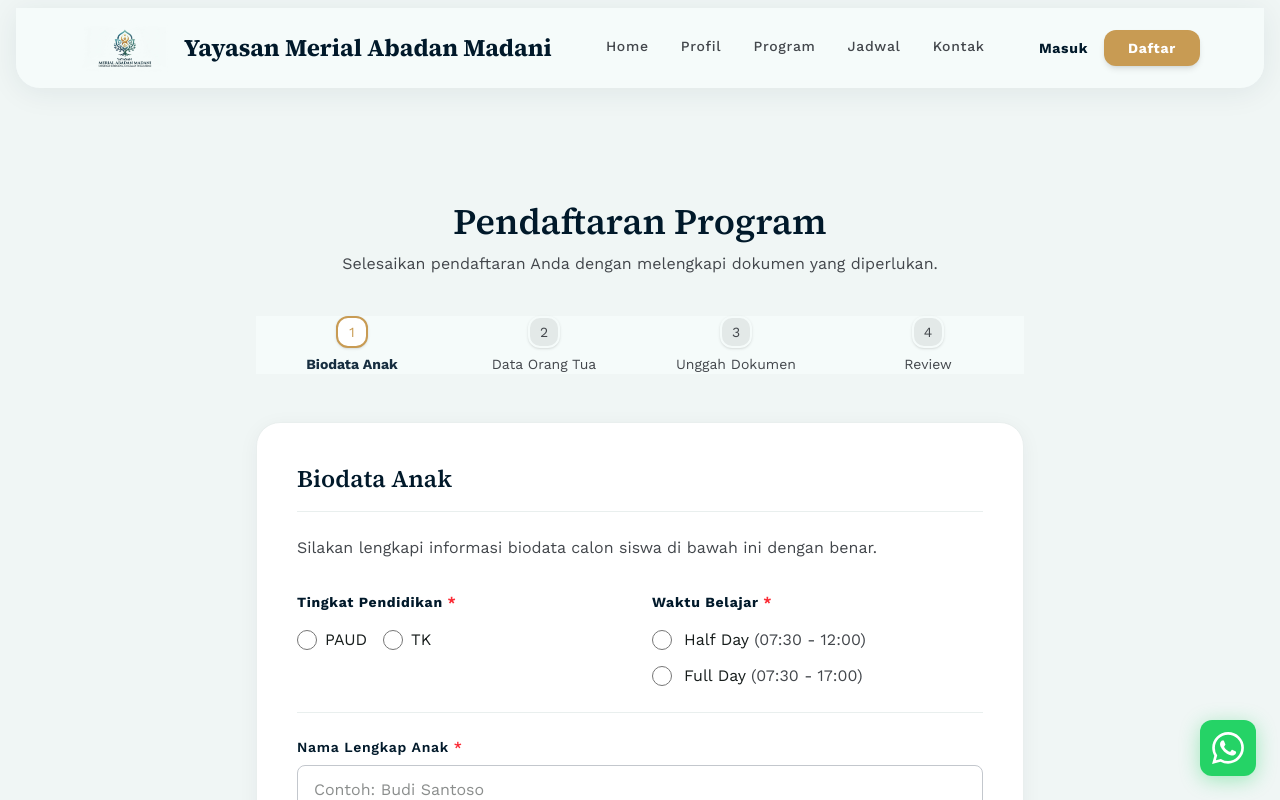
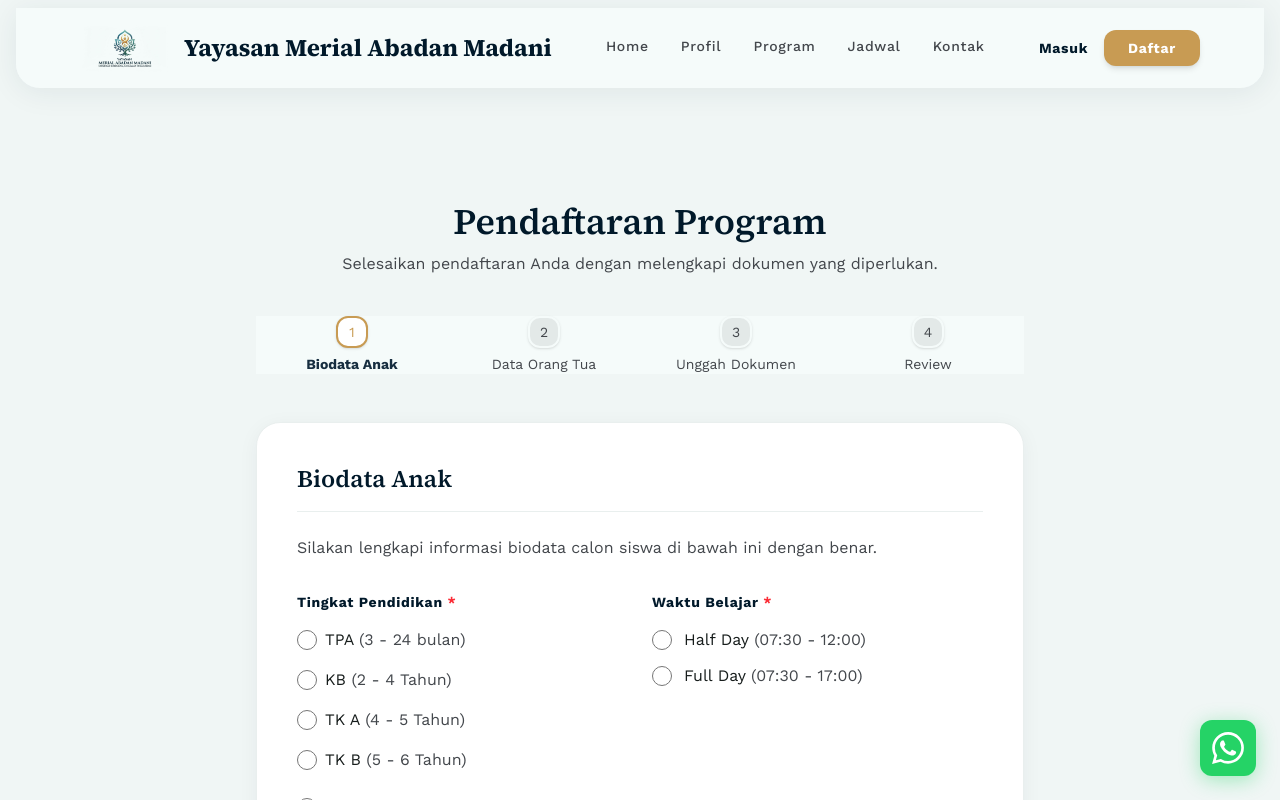
Before and after one commit to smocksec/yayasan-merial-abadan, a Next.js app: page /pendaftaran in a window 1280 px wide. Shown: the top 800 px of the page. Built offline with nearby package versions, Linux system fonts and the light colour scheme; no server answers.

Commit message:
fix: form regis ux experience

```diff
--- a/src/app/dashboard/page.tsx
+++ b/src/app/dashboard/page.tsx
@@ -133,8 +133,8 @@ export default function Dashboard() {
           </div>
           <Link href="/pendaftaran">
             <button className="bg-tertiary-fixed text-on-tertiary-fixed font-label-md text-label-md px-6 py-3 hover:bg-tertiary-fixed-dim transition-colors shadow-sm flex items-center gap-2 rounded-full border border-transparent">
-              <span className="material-symbols-outlined">add</span>
-              Daftarkan Anak
+              <span className="material-symbols-outlined">{registrations.length > 0 ? "edit" : "add"}</span>
+              {registrations.length > 0 ? "Edit Data Anak" : "Daftarkan Anak"}
             </button>
           </Link>
         </div>
--- a/src/app/pendaftaran/page.tsx
+++ b/src/app/pendaftaran/page.tsx
@@ -1,7 +1,7 @@
 "use client";
 
 import Link from "next/link";
-import { useState } from "react";
+import { useState, useEffect } from "react";
 import { createBrowserClient } from "@supabase/ssr";
 import { useRouter } from "next/navigation";
 
@@ -10,6 +10,9 @@ export default function Pendaftaran() {
   const [allFormData, setAllFormData] = useState<any>({});
   const [isSubmitting, setIsSubmitting] = useState(false);
   const [uploadedFiles, setUploadedFiles] = useState<{ [key: string]: string }>({});
+  const [initialData, setInitialData] = useState<any>(null);
+  const [registrationId, setRegistrationId] = useState<string | null>(null);
+  const [isLoadingData, setIsLoadingData] = useState(true);
   const router = useRouter();
 
   const supabase = createBrowserClient(
@@ -17,12 +20,96 @@ export default function Pendaftaran() {
     process.env.NEXT_PUBLIC_SUPABASE_PUBLISHABLE_KEY!
   );
 
+  useEffect(() => {
+    const fetchExistingData = async () => {
+      const { data: { user } } = await supabase.auth.getUser();
+      if (user) {
+        const { data } = await supabase
+          .from('registrations')
+          .select('*')
+          .eq('user_id', user.id)
+          .order('created_at', { ascending: false })
+          .limit(1)
+          .single();
+
+        if (data) {
+          setInitialData(data.data_lengkap || {});
+          setAllFormData(data.data_lengkap || {});
+          setRegistrationId(data.id);
+          if (data.data_lengkap) {
+            setUploadedFiles({
+              file_upload: data.data_lengkap.file_upload?.name || '',
+              ktp_ortu: data.data_lengkap.ktp_ortu?.name || '',
+              kk: data.data_lengkap.kk?.name || '',
+              pas_foto: data.data_lengkap.pas_foto?.name || '',
+            });
+          }
+        }
+      }
+      setIsLoadingData(false);
+    };
+    fetchExistingData();
+  }, []);
+
+  useEffect(() => {
+    if (initialData && Object.keys(initialData).length > 0) {
+      const form = document.getElementById('pendaftaran-form') as HTMLFormElement;
+      if (form) {
+        Object.entries(initialData).forEach(([key, value]) => {
+          const inputs = form.elements.namedItem(key);
+          if (inputs) {
+            if (inputs instanceof RadioNodeList) {
+              inputs.forEach((radio: any) => {
+                if (radio.value === value) radio.checked = true;
+                if (radio.type === 'checkbox' && Array.isArray(value) && value.includes(radio.value)) {
+                  radio.checked = true;
+                }
+              });
+            } else {
+              const input = inputs as HTMLInputElement;
+              if (input.type === 'checkbox') {
+                 if (Array.isArray(value)) {
+                   input.checked = value.includes(input.value);
+                 } else {
+                   input.checked = input.value === value;
+                 }
+              } else if (input.type !== 'file') {
+                input.value = value as string;
+              }
+            }
+          }
+        });
+      }
+    }
+  }, [step, initialData]);
+
   const handleNext = async (e: React.FormEvent<HTMLFormElement>) => {
     e.preventDefault();
 
     // Simpan data dari step saat ini
     const currentFormData = new FormData(e.currentTarget);
-    const data = Object.fromEntries(currentFormData.entries());
+    const data: any = {};
+
+    currentFormData.forEach((value, key) => {
+      if (value instanceof File && value.size === 0) return;
+      if (!data[key]) {
+        data[key] = value;
+      } else {
+        if (!Array.isArray(data[key])) {
+          data[key] = [data[key]];
+        }
+        data[key].push(value);
+      }
+    });
+
+    ['file_upload', 'ktp_ortu', 'kk', 'pas_foto'].forEach(fileField => {
+       if (!data[fileField] && uploadedFiles[fileField]) {
+         data[fileField] = { name: uploadedFiles[fileField] };
+       } else if (data[fileField] instanceof File) {
+         data[fileField] = { name: data[fileField].name };
+       }
+    });
+
     const mergedData = { ...allFormData, ...data };
     setAllFormData(mergedData);
 
@@ -35,14 +122,23 @@ export default function Pendaftaran() {
       try {
         const { data: { user } } = await supabase.auth.getUser();
 
-        const { error } = await supabase.from('registrations').insert({
+        const payload = {
           user_id: user?.id,
           nama_anak: mergedData.nama_anak || 'Tanpa Nama',
-          program: mergedData.program || 'PAUD',
+          program: mergedData.program || 'TPA',
           no_hp_ortu: mergedData.nohp_ayah || mergedData.nohp_ibu || '-',
           data_lengkap: mergedData,
           status: 'Menunggu'
-        });
+        };
+
+        let error;
+        if (registrationId) {
+          const res = await supabase.from('registrations').update(payload).eq('id', registrationId);
+          error = res.error;
+        } else {
+          const res = await supabase.from('registrations').insert(payload);
+          error = res.error;
+        }
 
         if (error) throw error;
 
@@ -104,6 +200,17 @@ export default function Pendaftaran() {
     }
   };
 
+  if (isLoadingData) {
+    return (
+      <main className="pt-8 md:pt-[120px] pb-section-gap px-margin-mobile md:px-margin-desktop max-w-[1280px] mx-auto min-h-screen flex items-center justify-center">
+        <div className="flex flex-col items-center justify-center space-y-4">
+          <span className="material-symbols-outlined text-[48px] text-primary animate-spin">progress_activity</span>
+          <p className="font-body-md text-body-md text-on-surface-variant">Memuat data pendaftaran Anda...</p>
+        </div>
+      </main>
+    );
+  }
+
   return (
     <>
       <main className="pt-8 md:pt-[120px] pb-section-gap px-margin-mobile md:px-margin-desktop max-w-[1280px] mx-auto min-h-screen">
@@ -158,7 +265,7 @@ export default function Pendaftaran() {
               {step === 1 ? "Silakan lengkapi informasi biodata calon siswa di bawah ini dengan benar." : step === 2 ? "Silakan lengkapi informasi data orang tua / wali di bawah ini." : step === 3 ? "Silakan unggah dokumen pendukung pendaftaran yang diminta. Pastikan dokumen yang diunggah adalah hasil scan asli." : "Periksa kembali data Anda sebelum disubmit."}
             </p>
 
-            <form onSubmit={handleNext} className="space-y-6">
+            <form id="pendaftaran-form" onSubmit={handleNext} className="space-y-6">
               {step === 1 && (
                 <>
                   {/* Program Pilihan & Waktu Belajar */}
@@ -167,12 +274,24 @@ export default function Pendaftaran() {
                       <label className="block font-label-md text-label-md text-primary font-bold">Tingkat Pendidikan <span className="text-red-500">*</span></label>
                       <div className="flex flex-wrap gap-4 pt-1">
                         <label className="flex items-center gap-2 cursor-pointer group">
-                          <input type="radio" name="program" value="PAUD" required className="w-5 h-5 text-secondary border-outline-variant focus:ring-secondary bg-surface-container-lowest" />
-                          <span className="font-body-md text-body-md text-on-surface group-hover:text-primary transition-colors">PAUD</span>
+                          <input type="radio" name="program" value="TPA" required className="w-5 h-5 text-secondary border-outline-variant focus:ring-secondary bg-surface-container-lowest" />
+                          <span className="font-body-md text-body-md text-on-surface group-hover:text-primary transition-colors">TPA <span className="text-on-surface-variant font-normal">(3 - 24 bulan)</span></span>
                         </label>
                         <label className="flex items-center gap-2 cursor-pointer group">
-                          <input type="radio" name="program" value="TK" required className="w-5 h-5 text-secondary border-outline-variant focus:ring-secondary bg-surface-container-lowest" />
-                          <span className="font-body-md text-body-md text-on-surface group-hover:text-primary transition-colors">TK</span>
+                          <input type="radio" name="program" value="KB" required className="w-5 h-5 text-secondary border-outline-variant focus:ring-secondary bg-surface-container-lowest" />
+                          <span className="font-body-md text-body-md text-on-surface group-hover:text-primary transition-colors">KB <span className="text-on-surface-variant font-normal">(2 - 4 Tahun)</span></span>
+                        </label>
+                        <label className="flex items-center gap-2 cursor-pointer group">
+                          <input type="radio" name="program" value="TK A" required className="w-5 h-5 text-secondary border-outline-variant focus:ring-secondary bg-surface-container-lowest" />
+                          <span className="font-body-md text-body-md text-on-surface group-hover:text-primary transition-colors">TK A <span className="text-on-surface-variant font-normal">(4 - 5 Tahun)</span></span>
+                        </label>
+                        <label className="flex items-center gap-2 cursor-pointer group">
+                          <input type="radio" name="program" value="TK B" required className="w-5 h-5 text-secondary border-outline-variant focus:ring-secondary bg-surface-container-lowest" />
+                          <span className="font-body-md text-body-md text-on-surface group-hover:text-primary transition-colors">TK B <span className="text-on-surface-variant font-normal">(5 - 6 Tahun)</span></span>
+                        </label>
+                        <label className="flex items-center gap-2 cursor-pointer group w-full mt-2">
+                          <input type="radio" name="program" value="Bimbel" required className="w-5 h-5 text-secondary border-outline-variant focus:ring-secondary bg-surface-container-lowest" />
+                          <span className="font-body-md text-body-md text-on-surface group-hover:text-primary transition-colors">Bimbel <span className="text-on-surface-variant font-normal">(Bimbingan Belajar)</span></span>
                         </label>
                       </div>
                     </div>
```
